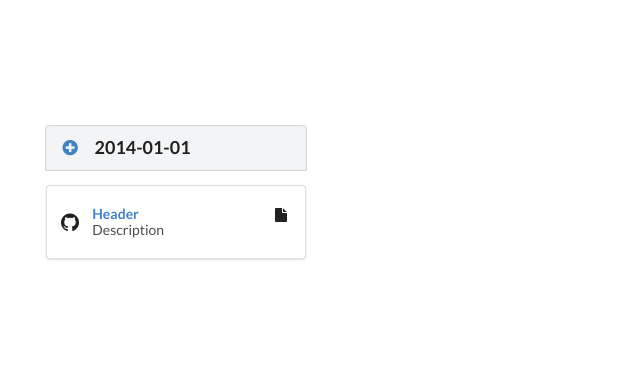
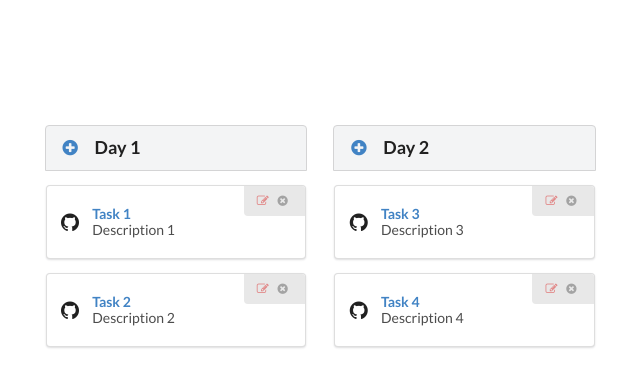
Before and after one commit to mic4ael/SimpleTrollo, a plain HTML site: page index.html in a window 1280 px wide. Shown: the whole page, without its empty margins (31-671 px from the left). Drawn offline with Linux system fonts and the light colour scheme.

Commit message:
Display static data

```diff
--- a/custom/js/taskcalendar.js
+++ b/custom/js/taskcalendar.js
@@ -2,7 +2,25 @@ var vue = new Vue({
     el: '#container',
     computed: {
         days: function() {
-            return ['2014-01-01'];
+            return [{
+                title: 'Day 1',
+                tasks: [{
+                    title: 'Task 1',
+                    description: 'Description 1'
+                }, {
+                    title: 'Task 2',
+                    description: 'Description 2'
+                }]
+            }, {
+                title: 'Day 2',
+                tasks: [{
+                    title: 'Task 3',
+                    description: 'Description 3'
+                }, {
+                    title: 'Task 4',
+                    description: 'Description 4'
+                }]
+            }];
         }
     }
 });
--- a/index.html
+++ b/index.html
@@ -10,20 +10,27 @@
         <div class="ui grid">
             <div v-for="day in days" class="four wide column">
                 <h3 class="ui top attached block header">
-                    <a href="#" class="ui right floated">
+                    <a href="#">
                         <i class="add circle icon"></i>
                     </a>
-                    {{ day }}
+                    {{ day.title }}
                 </h3>
-                <div class="ui segment">
+                <div class="ui segment" v-for="task in day.tasks">
                     <div class="ui relaxed divided list">
                         <div class="item">
-                            <i class="file icon right floated"></i>
+                            <div class="ui top right attached label">
+                                <a href="">
+                                    <i class="icon edit red"></i>
+                                </a>
+                                <a href="">
+                                    <i class="icon circle remove middle"></i>
+                                </a>
+                            </div>
                             <i class="large github icon middle aligned"></i>
                             <div class="content">
-                                <a class="header">Header</a>
+                                <a class="header">{{ task.title }}</a>
                                 <div class="description">
-                                    Description
+                                    {{ task.description }}
                                 </div>
                             </div>
                         </div>
```
